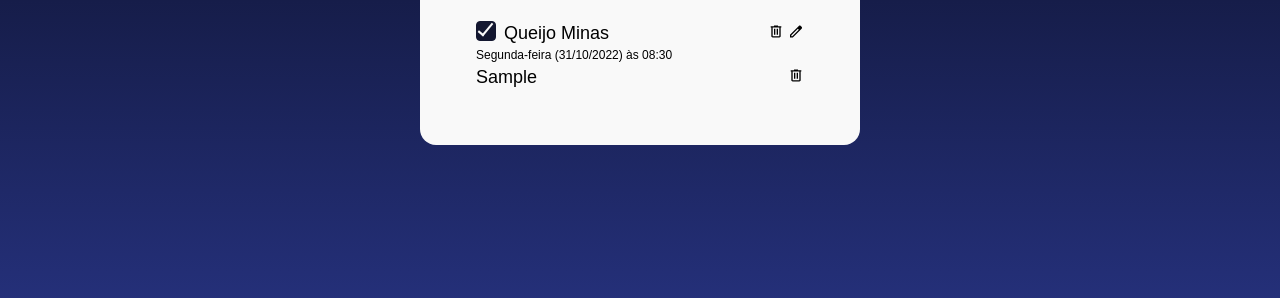
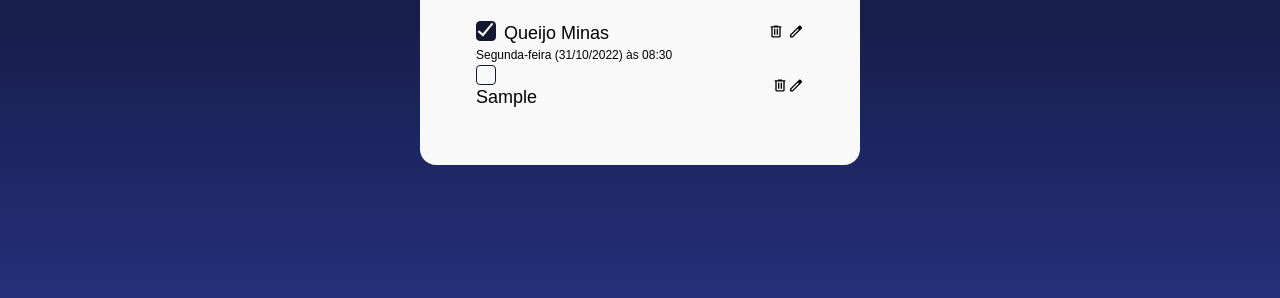
Before and after one commit to Cr0l3y/listabuy, a plain HTML site: page index.html in a window 1280 px wide. Both pictures are taken after typing "Sample" into the empty fields and a click on the button "Salvar item". Shown: the part 464-762 px from the top of the page. Drawn offline with Linux system fonts and the light colour scheme; a web font is replaced by a local one.

Commit message:
add class js e css

```diff
--- a/scripts.js
+++ b/scripts.js
@@ -1,8 +1,8 @@
 const item = document.getElementById("input-item");
-const botaoSalvarItem = document.getElementById("adicionar-item")
-const listaDeCompras = document.getElementById("lista-de-compras")
-
-botaoSalvarItem.addEventListener("click", adicionarItem)
+const botaoSalvarItem = document.getElementById("adicionar-item");
+const listaDeCompras = document.getElementById("lista-de-compras");
+let contador = 0;
+botaoSalvarItem.addEventListener("click", adicionarItem);
 
 function adicionarItem(evento){
     evento.preventDefault()
@@ -12,6 +12,31 @@ function adicionarItem(evento){
     containerItemLista.classList.add("lista-item-container");
 
     const containerNomeDoItem = document.createElement("div");
+
+    const containerCheckbox = document.createElement("div");
+    containerCheckbox.classList.add("checkbox-container");
+
+    const checkboxinput = document.createElement("input")
+    checkboxinput.type = "checkbox";
+    checkboxinput.classList.add("checkbox-input");
+    checkboxinput.id = "checkbox-" + contador++;
+
+
+    const checkboxLabel = document.createElement("label");
+    checkboxLabel.setAttribute("for", checkboxinput.id);
+
+    const checkboxCustomizado = document.createElement("div");
+    checkboxCustomizado.classList.add("checkbox-customizado");
+
+    checkboxLabel.appendChild(checkboxinput);
+    checkboxLabel.appendChild(checkboxCustomizado);
+
+    containerCheckbox.appendChild(checkboxLabel);
+    containerNomeDoItem.appendChild(containerCheckbox);
+
+
+
+
     const NomeDoItem = document.createElement("p");
     NomeDoItem.innerText = item.value;
     containerNomeDoItem.appendChild(NomeDoItem);
@@ -25,14 +50,22 @@ function adicionarItem(evento){
     imagemRemover.alt = "Remover"
 
     botaoRemover.appendChild(imagemRemover);
-    containerBotoes.appendChild(botaoRemover)
+    containerBotoes.appendChild(botaoRemover);
 
+    const botaoEditar = document.createElement("button");
+    botaoEditar.classList.add("item-lista-button")
+
+    const imagemEditar = document.createElement("img");
+    imagemEditar.src = "img/edit.svg";
+    imagemEditar.alt = "Editar";
+
+    botaoEditar.appendChild(imagemEditar);
+    containerBotoes.appendChild(botaoEditar);
 
     containerItemLista.appendChild(containerNomeDoItem);
     containerItemLista.appendChild(containerBotoes);
     itemDaLista.appendChild(containerItemLista);
-    listaDeCompras.appendChild(itemDaLista)
-
+    listaDeCompras.appendChild(itemDaLista);
 
 
 }
--- a/style/listacompra.css
+++ b/style/listacompra.css
@@ -137,3 +137,17 @@ ul{
     background-color: transparent;
     border: none;
 }
+
+.item-lista-texto {
+    font-size: 12px;
+    line-height: 20px;
+}
+
+.item-lista-button {
+    border: none;
+    background-color: transparent;
+}
+
+.lista-container {
+    width: 100%;
+}
```
